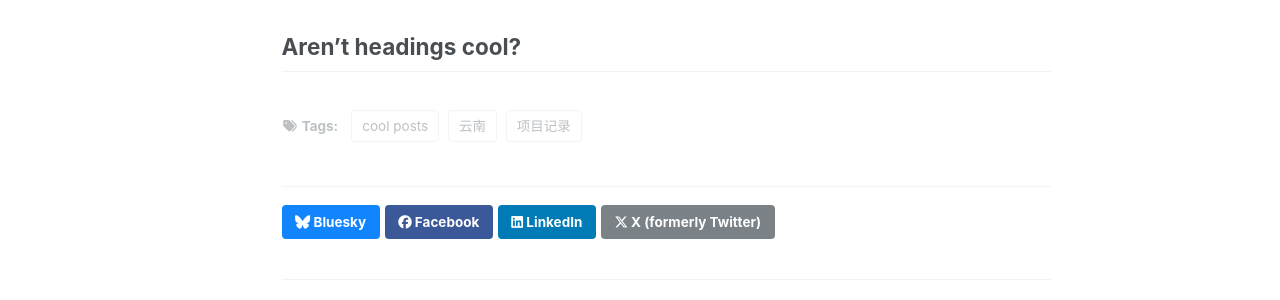
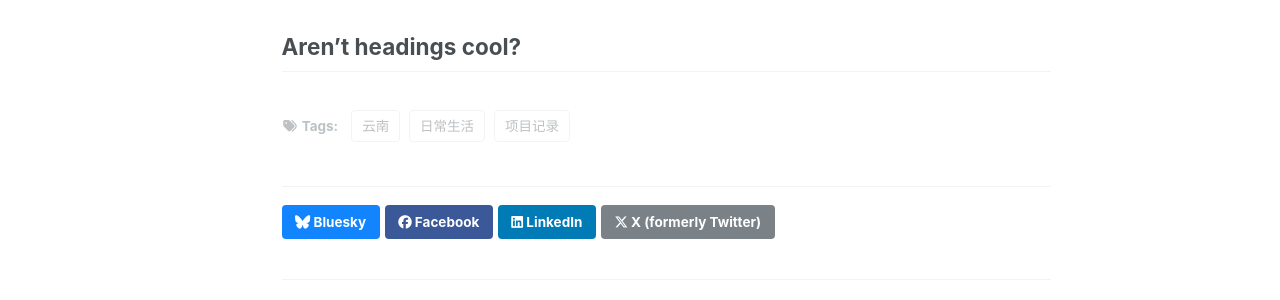
Before and after one commit to yitongSong-pku/yitongSong-pku.github.io, a Jekyll site: the page built from _posts/2012-08-14-blog-post-1.md, in a window 1280 px wide and 900 px high. Shown: the part 421-721 px from the top of the window. Built offline with Jekyll 4.4.1, drawn with Linux system fonts in a browser that asks for light colours; a script that is not in the unit is left out.

Commit message:
Update 2012-08-14-blog-post-1.md

```diff
--- a/_posts/2012-08-14-blog-post-1.md
+++ b/_posts/2012-08-14-blog-post-1.md
@@ -3,7 +3,7 @@ title: 'Blog Post number 1'
 date: 2012-08-14
 permalink: /posts/2012/08/blog-post-1/
 tags:
-  - cool posts
+  - 日常生活
   - 项目记录
   - 云南
 ---
```
